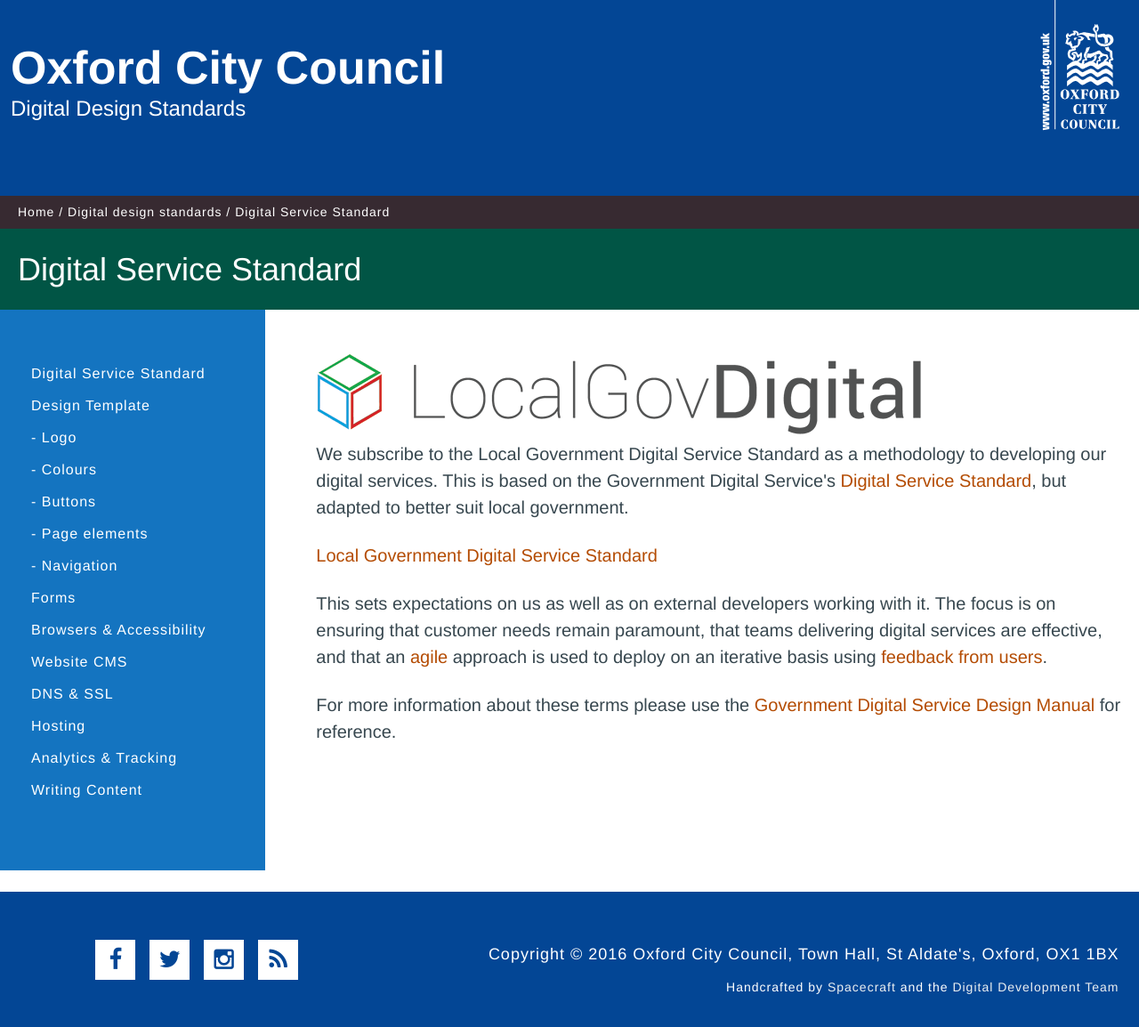
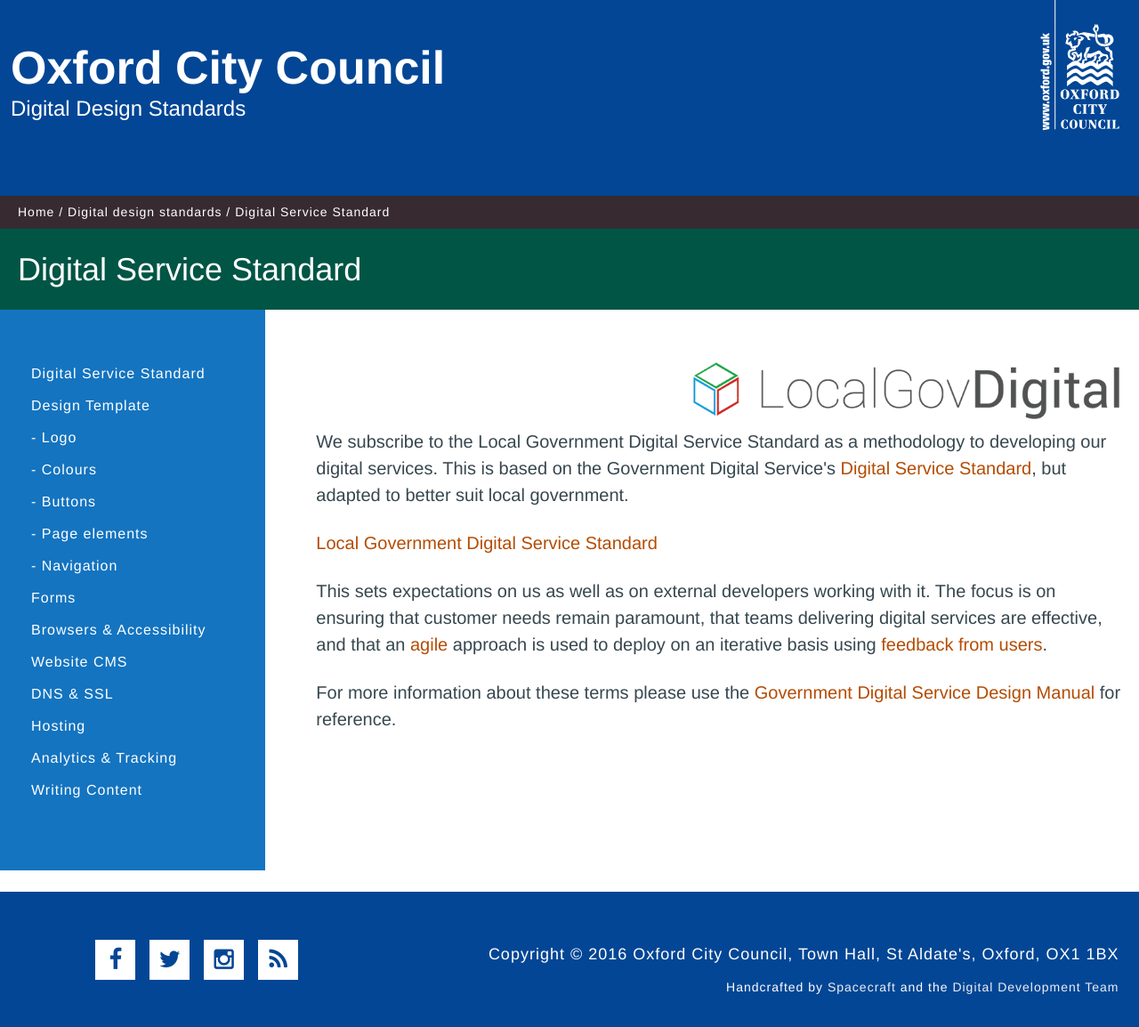
Before and after one commit to OxfordCityCouncil/OxfordCityCouncil.github.io, a Jekyll site: the page built from standards/lgdss.html, in a window 1280 px wide. Shown: the whole page at 89% size. Built offline with Jekyll 4.4.1, drawn with Linux system fonts in a browser that asks for light colours.

Commit message:
logo style

```diff
--- a/standards/lgdss.html
+++ b/standards/lgdss.html
@@ -2,7 +2,8 @@
 layout: default
 title: Digital Service Standard
 ---
-<img src="/images/lgd_logo.png" alt="LocalGov Digital">
+<img src="/images/lgd_logo.png" alt="LocalGov Digital" style="float:right; width:500px; padding:10px;">
+<div style="clear: right">
 <p>We subscribe to the Local Government Digital Service Standard as a methodology to developing our digital services. This is based on the Government Digital Service's <a href="https://www.gov.uk/service-manual/service-standard">Digital Service Standard</a>, but adapted to better suit local government.</p>
 
 <p><a target="-blank" href="http://localgovdigital.info/localgov-digital-makers/outputs/local-government-digital-service-standard/">Local Government Digital Service Standard</a></p>
```
